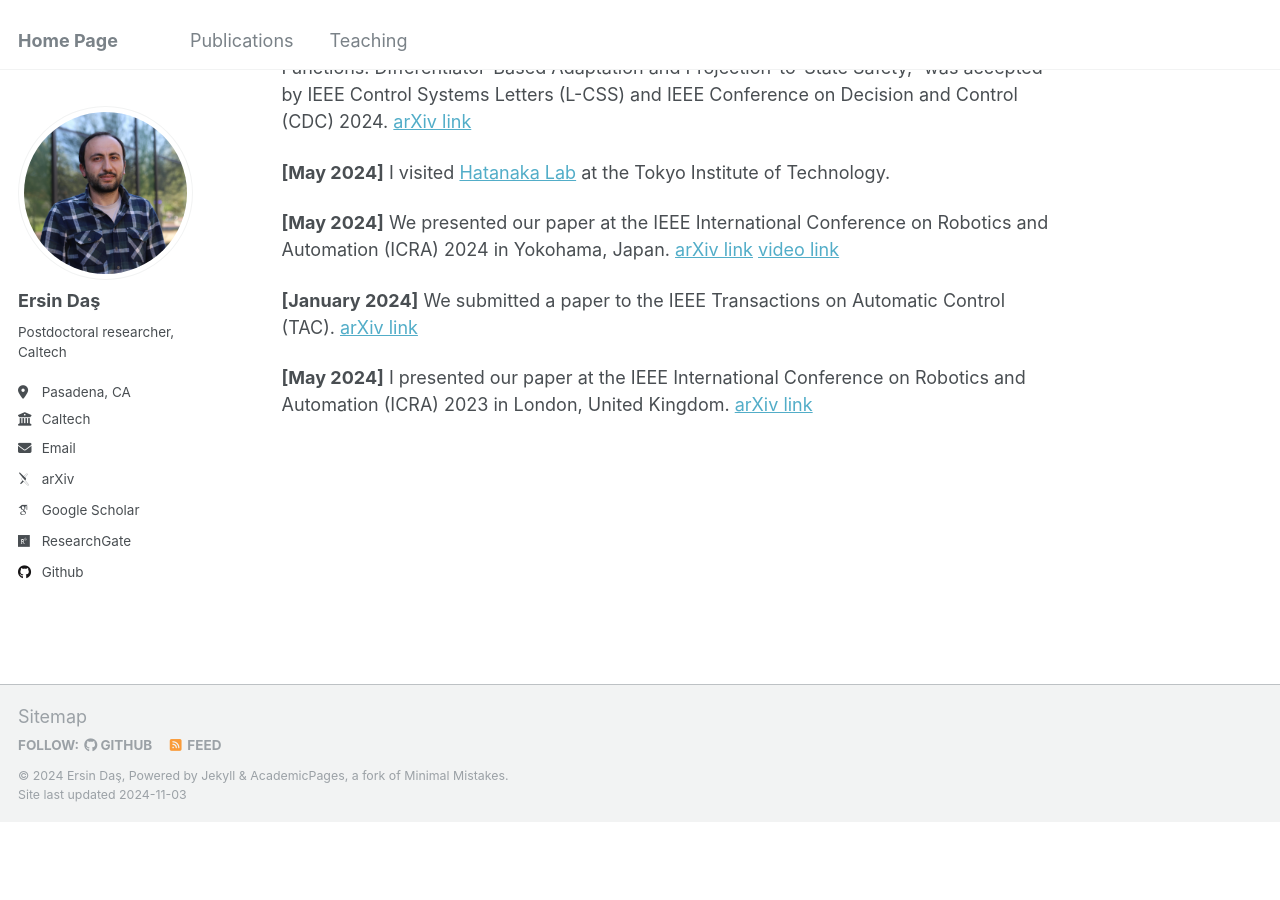
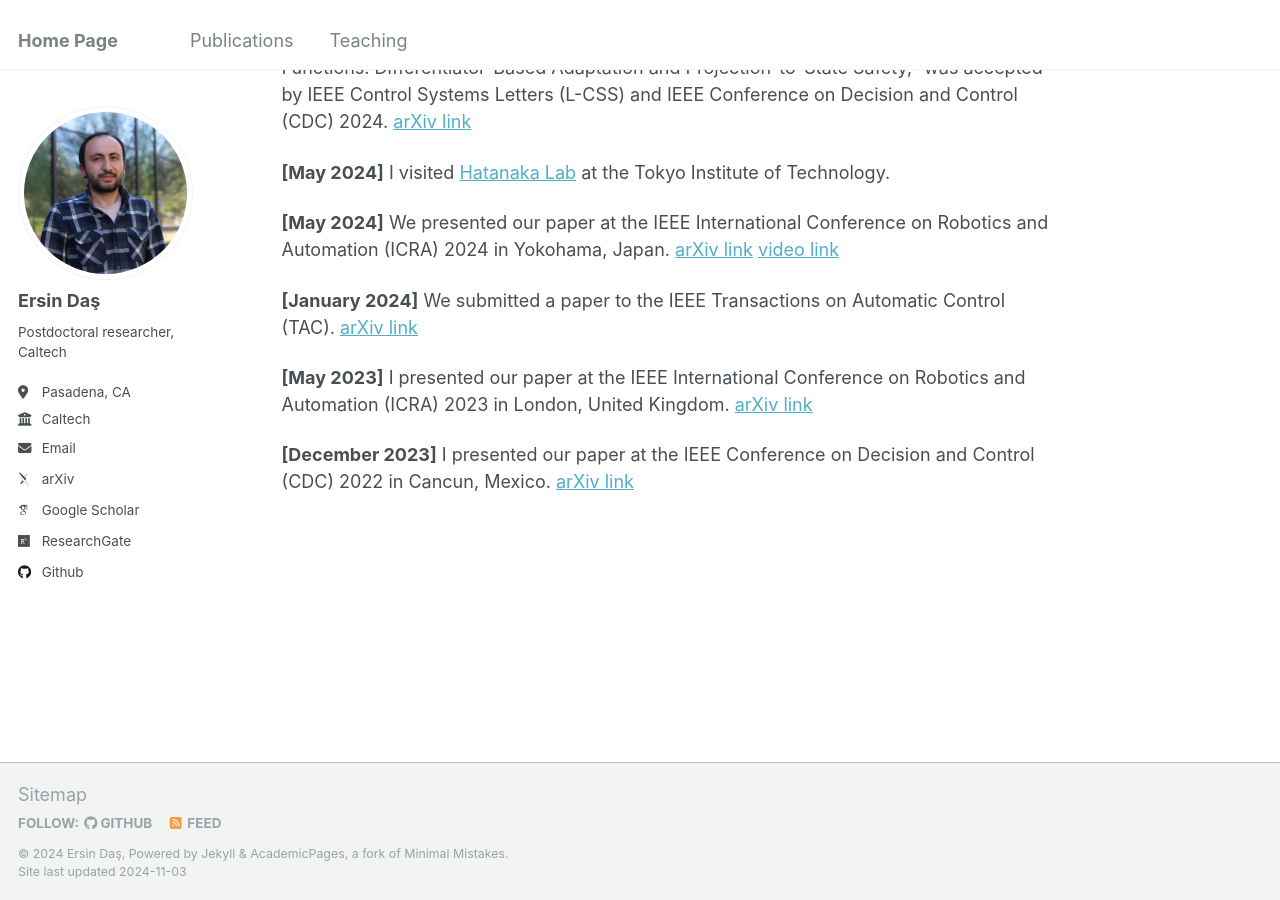
Before and after one commit to ersindas/ersindas.github.io, a Jekyll site: the page built from _pages/about.md, in a window 1280 px wide and 900 px high, scrolled down 558 px. Built offline with Jekyll 4.4.1, drawn with Linux system fonts in a browser that asks for light colours; some web fonts are replaced; before the commit the page ends 1381 px from its top, so only the background shows below that.

Commit message:
Update about.md

```diff
--- a/_pages/about.md
+++ b/_pages/about.md
@@ -25,7 +25,9 @@ News
 
 **[January 2024]** We submitted a paper to the IEEE Transactions on Automatic Control (TAC). [arXiv link](https://arxiv.org/pdf/2401.01881)
 
-**[May 2024]** I presented our paper at the IEEE International Conference on Robotics and Automation (ICRA) 2023 in London, United Kingdom. [arXiv link](https://arxiv.org/pdf/2303.03658)
+**[May 2023]** I presented our paper at the IEEE International Conference on Robotics and Automation (ICRA) 2023 in London, United Kingdom. [arXiv link](https://arxiv.org/pdf/2303.03658)
+
+**[December 2023]** I presented our paper at the IEEE Conference on Decision and Control (CDC) 2022 in Cancun, Mexico. [arXiv link](https://arxiv.org/pdf/2201.05758)
 
 
 <!-- This is the front page of a website that is powered by the [Academic Pages template](https://github.com/academicpages/academicpages.github.io) and hosted on GitHub pages. [GitHub pages](https://pages.github.com) is a free service in which websites are built and hosted from code and data stored in a GitHub repository, automatically updating when a new commit is made to the repository. This template was forked from the [Minimal Mistakes Jekyll Theme](https://mmistakes.github.io/minimal-mistakes/) created by Michael Rose, and then extended to support the kinds of content that academics have: publications, talks, teaching, a portfolio, blog posts, and a dynamically-generated CV. You can fork [this template](https://github.com/academicpages/academicpages.github.io) right now, modify the configuration and markdown files, add your own PDFs and other content, and have your own site for free, with no ads!
```
